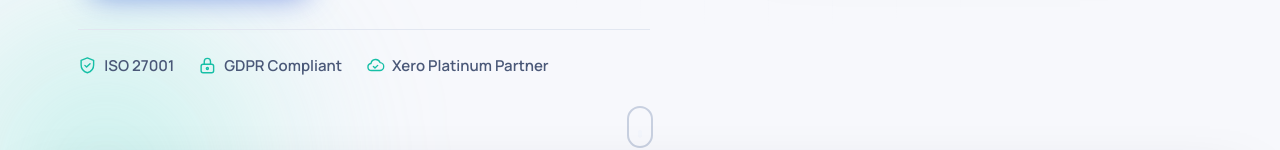
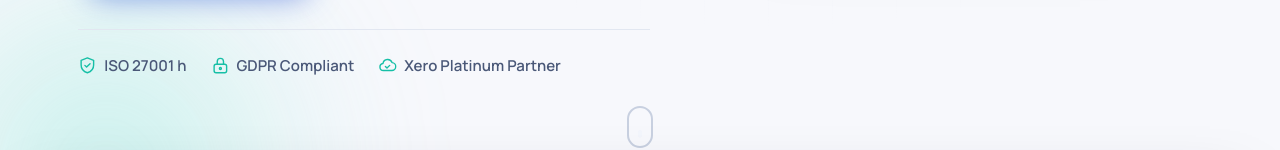
Before and after one commit to bikash5750/BeFree_FE, a plain HTML site: page index.html in a window 1280 px wide. Shown: the part 769-919 px from the top of the page. Drawn offline with Linux system fonts and the light colour scheme.

Commit message:
inital commit

```diff
--- a/index.html
+++ b/index.html
@@ -105,7 +105,7 @@
             <a href="#contact" class="btn btn--ghost btn--lg">Get in Touch</a>
           </div>
           <ul class="hero__trust hero-anim" style="--d:6" aria-label="Certifications">
-            <li><svg class="icon"><use href="#i-shield"/></svg> ISO 27001</li>
+            <li><svg class="icon"><use href="#i-shield"/></svg> ISO 27001 h</li>
             <li><svg class="icon"><use href="#i-lock"/></svg> GDPR Compliant</li>
             <li><svg class="icon"><use href="#i-cloud"/></svg> Xero Platinum Partner</li>
           </ul>
```
